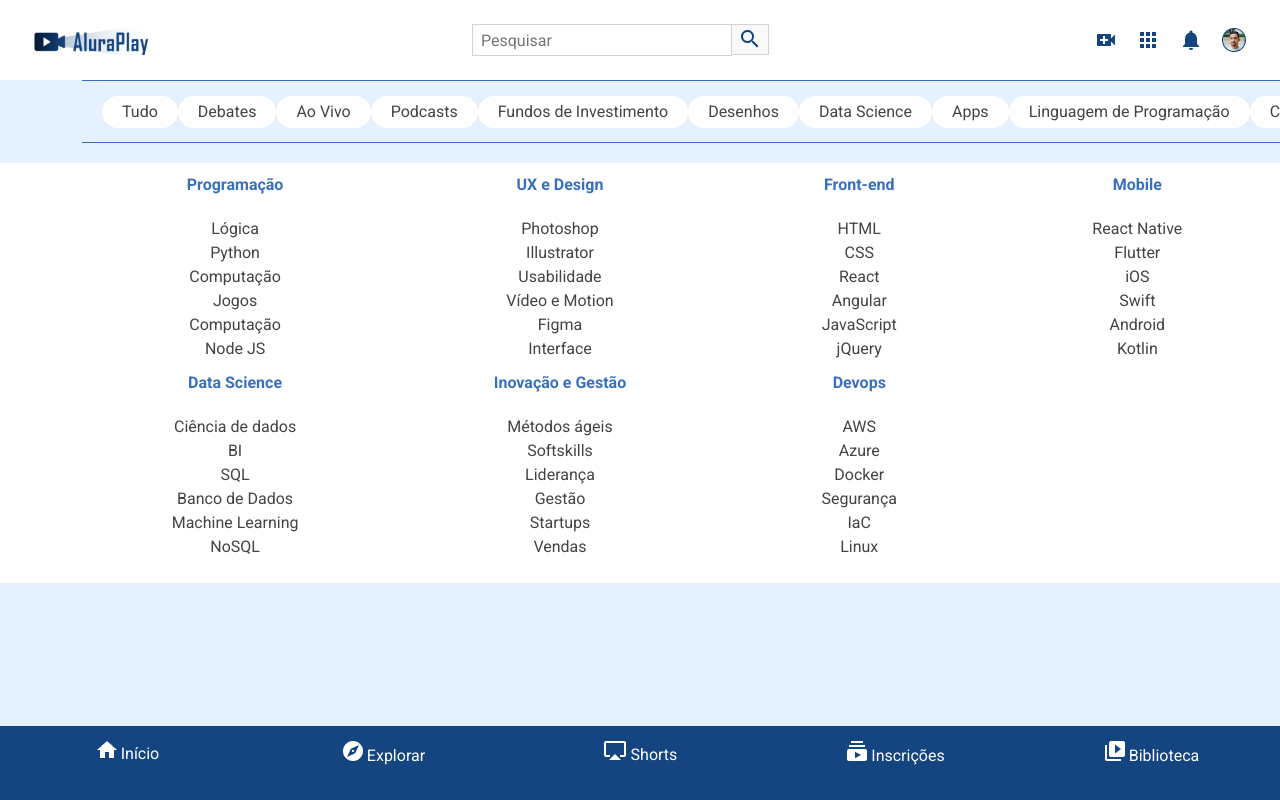
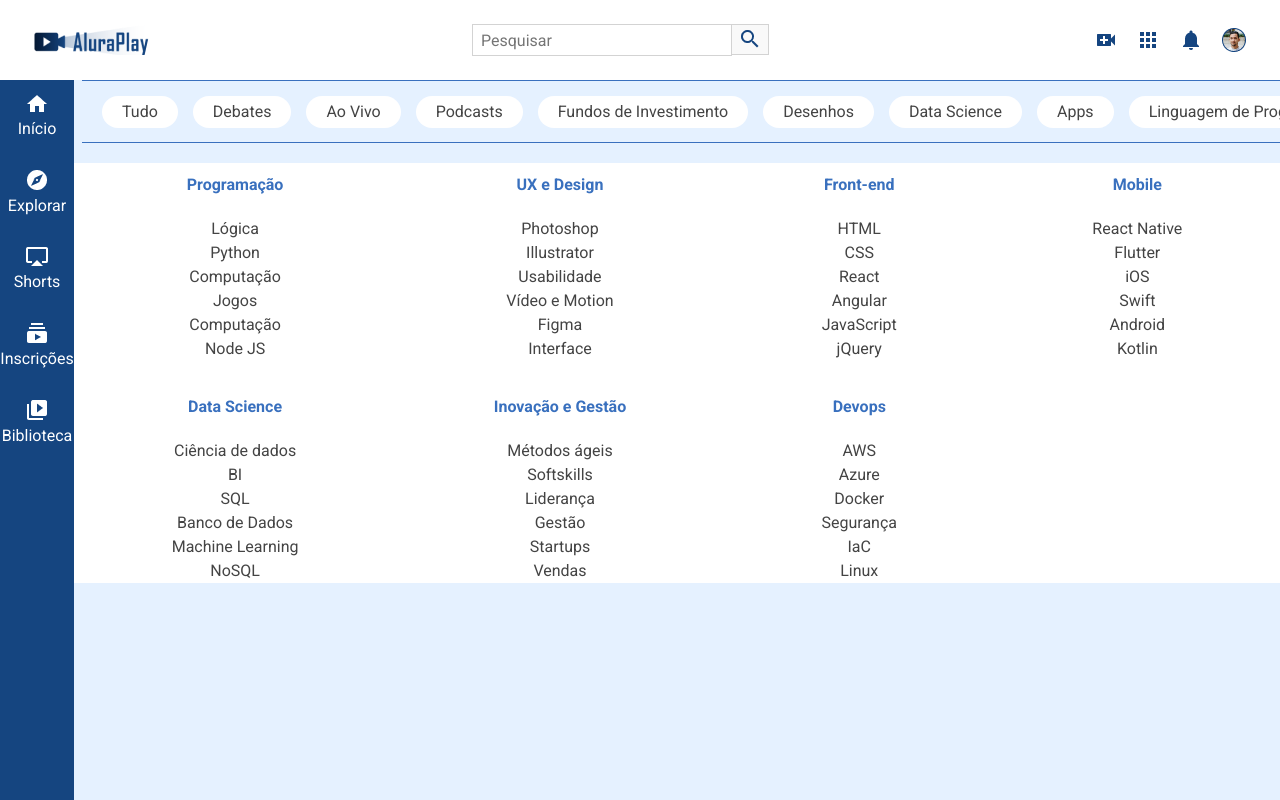
Before and after one commit to nilsonoliv/aluraPlay, a plain HTML site: page docs/index.html in a window 1280 px wide. Drawn offline with Linux system fonts and the light colour scheme.

Commit message:
responsividade menu tablet

```diff
--- a/docs/css/menu.css
+++ b/docs/css/menu.css
@@ -1,13 +1,46 @@
+
+/*.menu__container{
+    display: flex;
+    justify-content: space-around;
+}*/
 
 .menu__container {
     background-color: var(--azul-escuro);
+    bottom: 0%;
     font-size: 14px;
+    height: 74px;
+    position: fixed;
+    width: 100%;
 }
+.menu__lista{
+    display: flex;
+    justify-content: space-around;
+    /*height: 100%;*/
+    /*width: 100%;*/
+}
+
+.menu__lista li {
+    align-self: center;
+}
+
+.menu__lista:nth-child(2),
+.menu__lista:nth-child(3),
+.menu__lista:nth-child(4){
+    display: none;
+}
+
 
 .menu__itens:hover {
     background-color: var(--azul-medio);
     transition: .5s;
 }
+
+.menu__itens{
+    display: flex;
+    flex-direction: column;
+    gap: 5px;
+}
+
 
 .icone__inicio::before {
     content: url(../img/menu/home.png);
@@ -84,20 +117,3 @@
 .icone__jogos::before {
     content: url(../img/menu/jogos.png);
 }
-
-.menu__container{
-    bottom: 0%;
-    height: 74px;
-    position: fixed;
-    width: 100%;
-}
-
-.menu__lista{
-    display: flex;
-}
-
-.menu__lista:nth-child(2),
-.menu__lista:nth-child(3),
-.menu__lista:nth-child(4){
-    display: none;
-}
--- a/docs/css/responsividade.css
+++ b/docs/css/responsividade.css
@@ -10,8 +10,16 @@
 
     .menu__container {
         font-size: 16px;
+        height: auto;
+        left: 0;
+        top: 80px;
+        width: 74px;
     }
     .menu__lista {
+        flex-direction: column;
+        gap: 33px;
+        justify-content: flex-start;
+        padding-top: 15px;
         padding-top: 15px;
     }
     .menu__lista li {
@@ -37,6 +45,7 @@
 
     .rodape__container {
         height: 420px;
+        justify-content: space-between;
         padding-left: 74px;
     }
 }
@@ -58,7 +67,6 @@
 
     .superior__secao__container {
         display: flex;
-        gap: 15px;
         left: 247px;
     }
 
--- a/docs/css/rodape.css
+++ b/docs/css/rodape.css
@@ -3,8 +3,9 @@
     background-color: white;
     color: var(--cinza-texto);
     display: flex;
-    flex-direction: column;
-    flex-wrap: wrap;
+    /*flex-direction: column;
+    flex-wrap: wrap;*/
+    flex-flow: column wrap;
     font-size: 16px;
     height: 875px;
     line-height: 1.5;
--- a/docs/css/superior-secao.css
+++ b/docs/css/superior-secao.css
@@ -5,9 +5,10 @@
     color: white;
     display: flex;
     font-size: 16px;
+    gap: 15px;
     height: 63px;
     left: 0;
-    overflow: auto;
+    overflow: scroll;
     padding: 0 20px;
     position: fixed;
     right: 0;
```
